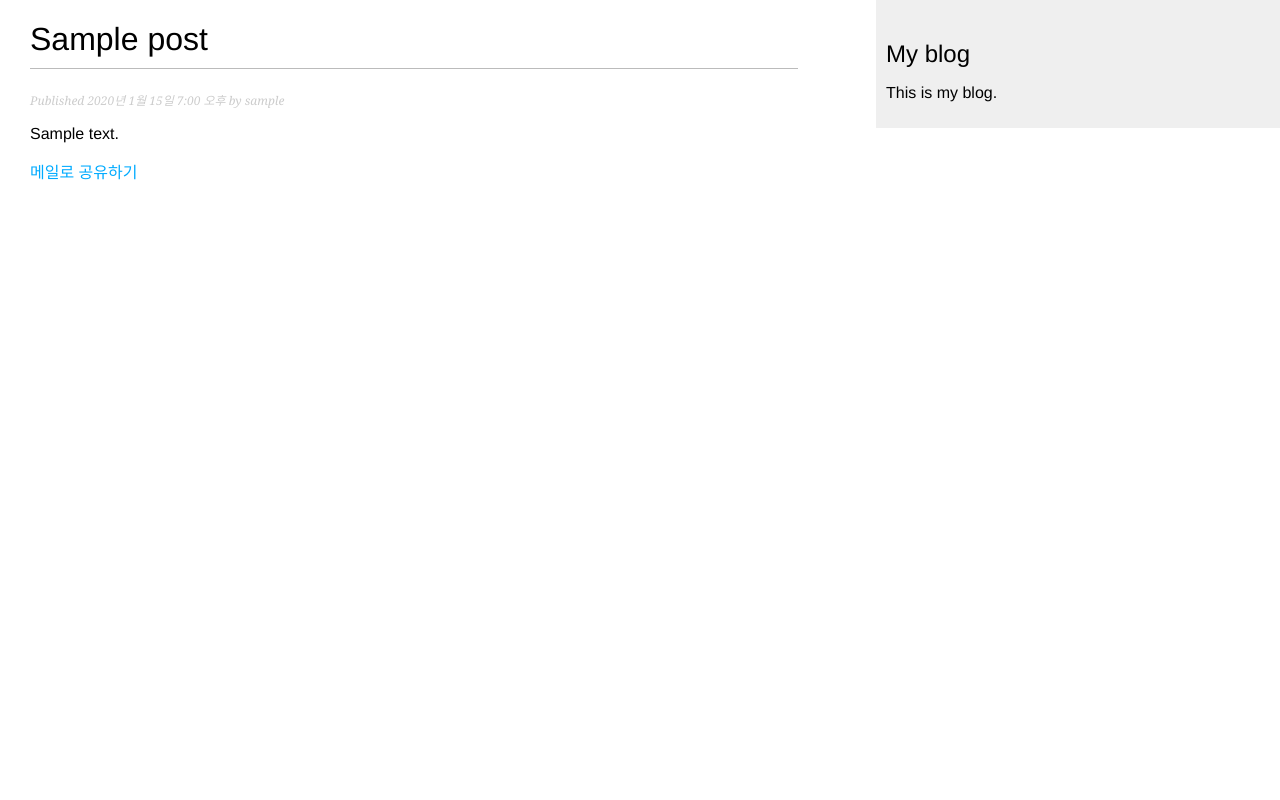
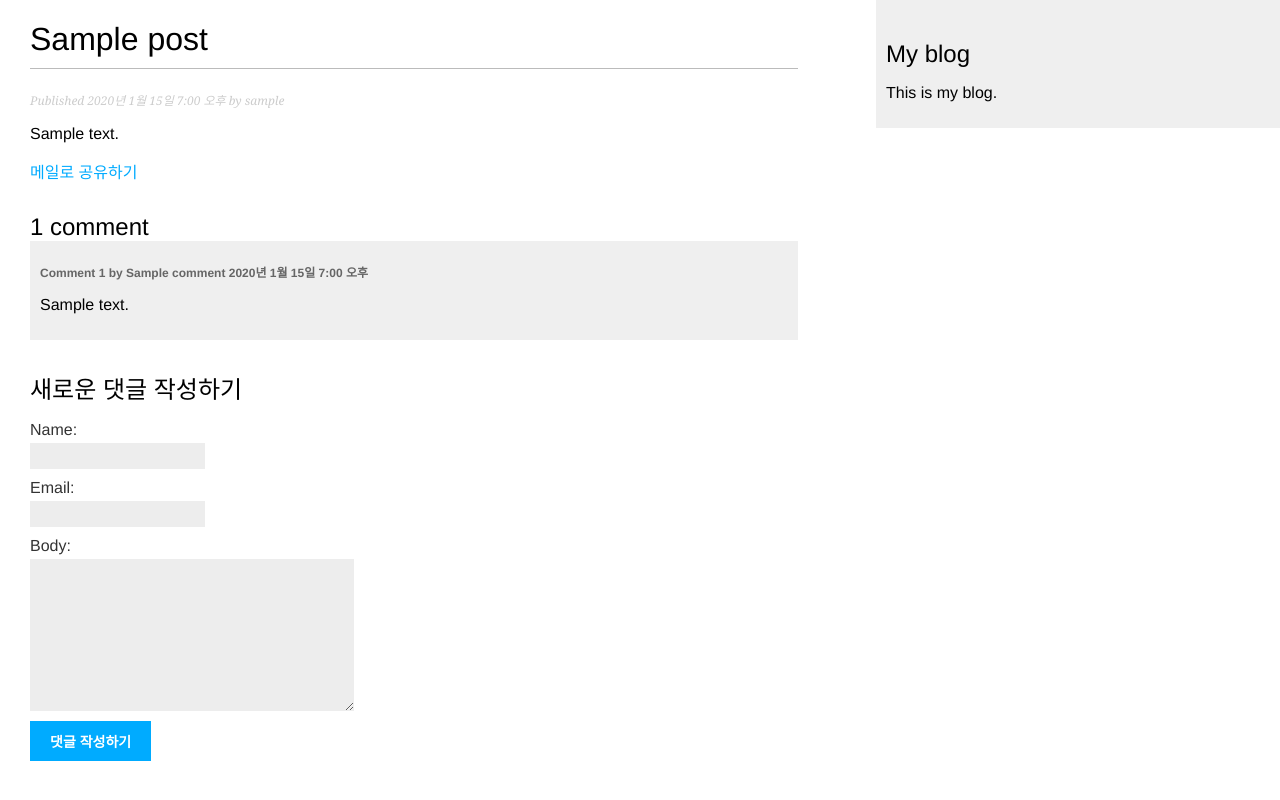
Before and after one commit to i-am-not-kangjik/django-example, a Django app: a page that uses mysite/blog/templates/blog/post/detail.html in a window 1280 px wide. Run offline with Django 4.2, Linux system fonts and the light colour scheme; tables that the repository leaves empty hold one stand-in row (values such as "Sample post").

Commit message:
게시글 상세 페이지에 댓글 목록, 폼 추가

```diff
--- a/mysite/blog/templates/blog/post/detail.html
+++ b/mysite/blog/templates/blog/post/detail.html
@@ -10,4 +10,21 @@
         메일로 공유하기
     </a>
 </p>
+{% with comments.count as total_comments %}
+    <h2>
+        {{total_comments}} comment{{total_comments|pluralize}}
+    </h2>
+{% endwith %}
+{% for comment in comments %}
+    <div class="comment">
+        <p class="info">
+            Comment {{forloop.counter}} by {{comment.name}}
+            {{comment.created}}
+        </p>
+        {{comment.body|linebreaks}}
+    </div>
+{% empty %}
+    <p>댓글이 없습니다.</p>
+{% endfor %}
+{% include "blog/post/includes/comment_form.html" %}
 {% endblock %}
```
